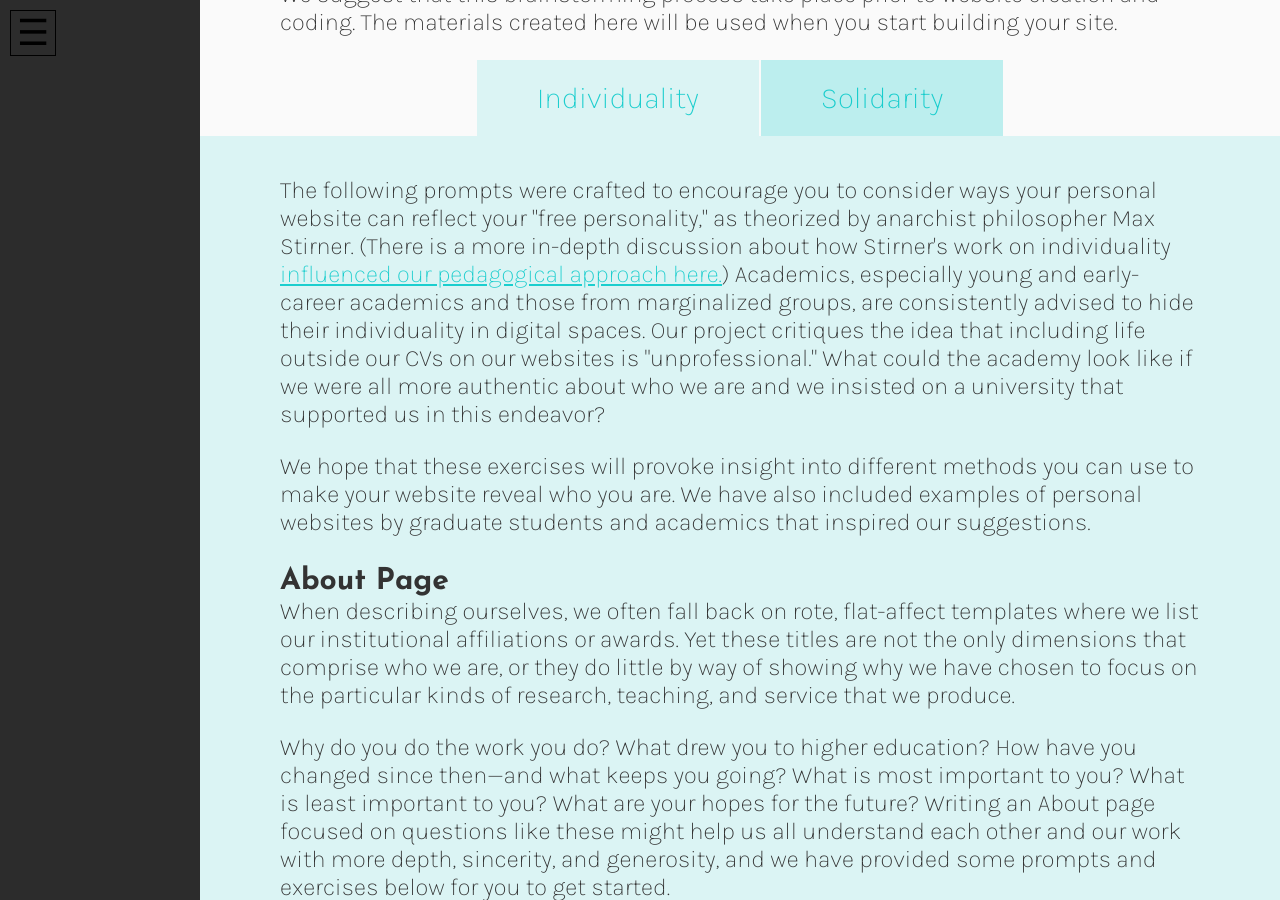
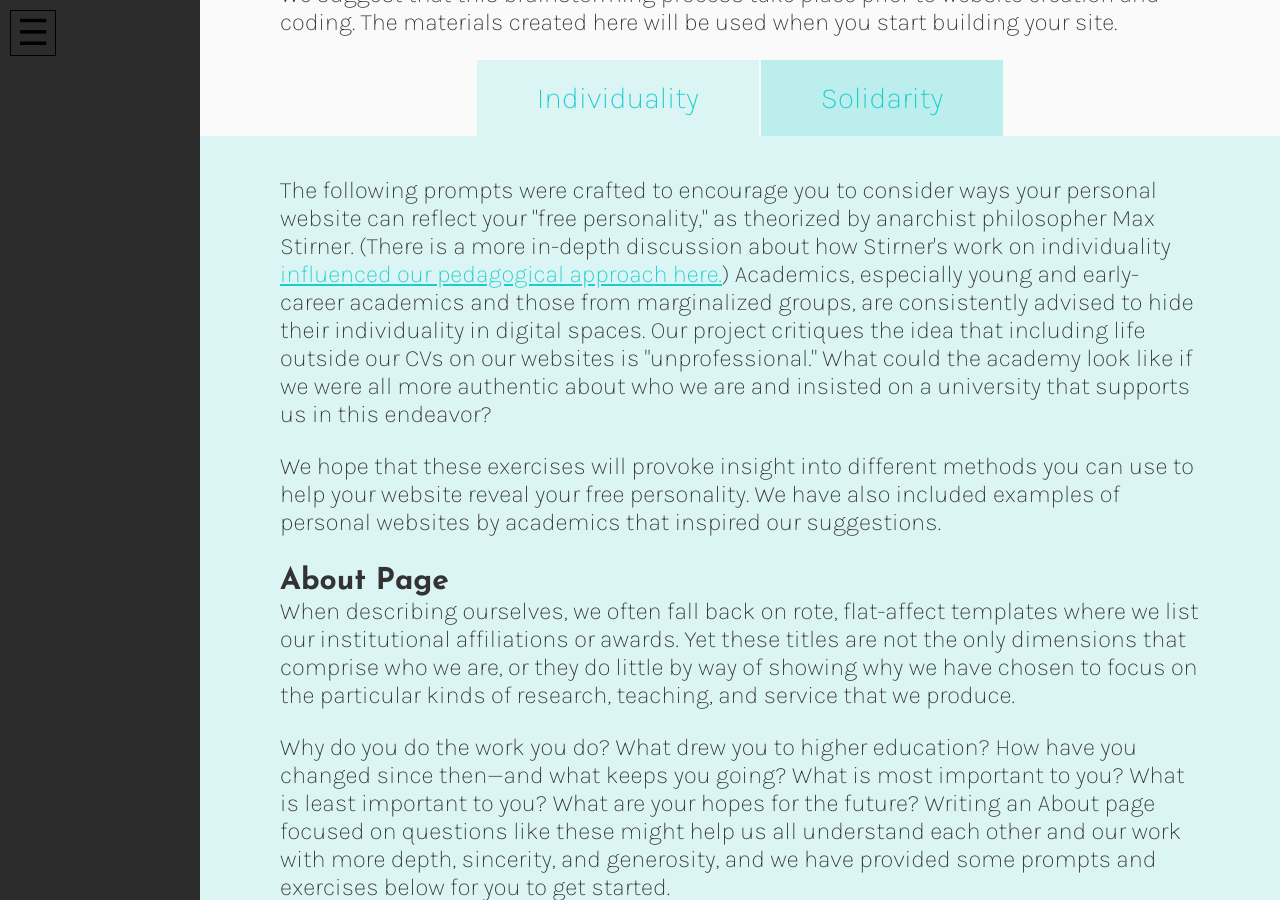
Before and after one commit to scholarslab/brackets, a Jekyll site: the page built from individuality-solidarity.html, in a window 1280 px wide and 900 px high, scrolled down 1258 px. Built offline with Jekyll 4.4.1, drawn with Linux system fonts in a browser that asks for light colours.

Commit message:
edits I&S

```diff
--- a/individuality-solidarity.html
+++ b/individuality-solidarity.html
@@ -16,8 +16,8 @@
 <section id="individuality">
 <h2>Individuality</h2>
 
-<p>The following prompts were crafted to encourage you to consider ways your personal website can reflect your "free personality," as theorized by anarchist philosopher Max Stirner. (There is a more in-depth discussion about how Stirner's work on individuality <a href="https://brackets.scholarslab.org/about/">influenced our pedagogical approach here.</a>) Academics, especially young and early-career academics and those from marginalized groups, are consistently advised to hide their individuality in digital spaces. Our project critiques the idea that including life outside our CVs on our websites is "unprofessional." What could the academy look like if we were all more authentic about who we are and we insisted on a university that supported us in this endeavor?</p>
-<p>We hope that these exercises will provoke insight into different methods you can use to make your website reveal who you are. We have also included examples of personal websites by graduate students and academics that inspired our suggestions.</p>
+<p>The following prompts were crafted to encourage you to consider ways your personal website can reflect your "free personality," as theorized by anarchist philosopher Max Stirner. (There is a more in-depth discussion about how Stirner's work on individuality <a href="https://brackets.scholarslab.org/about/">influenced our pedagogical approach here.</a>) Academics, especially young and early-career academics and those from marginalized groups, are consistently advised to hide their individuality in digital spaces. Our project critiques the idea that including life outside our CVs on our websites is "unprofessional." What could the academy look like if we were all more authentic about who we are and insisted on a university that supports us in this endeavor?</p>
+<p>We hope that these exercises will provoke insight into different methods you can use to help your website reveal your free personality. We have also included examples of personal websites by academics that inspired our suggestions.</p>
 
 
 <h3>About Page</h3>
```
